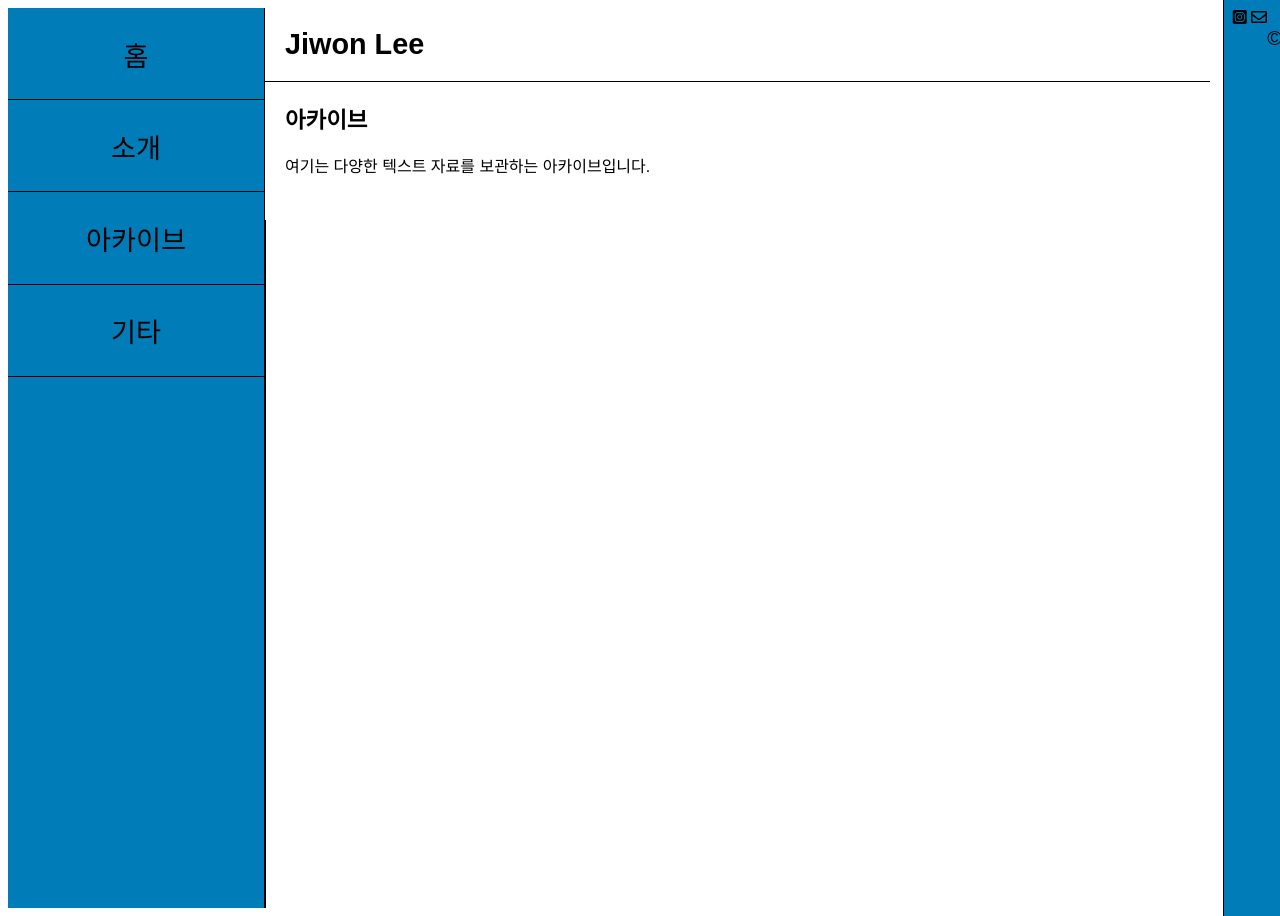
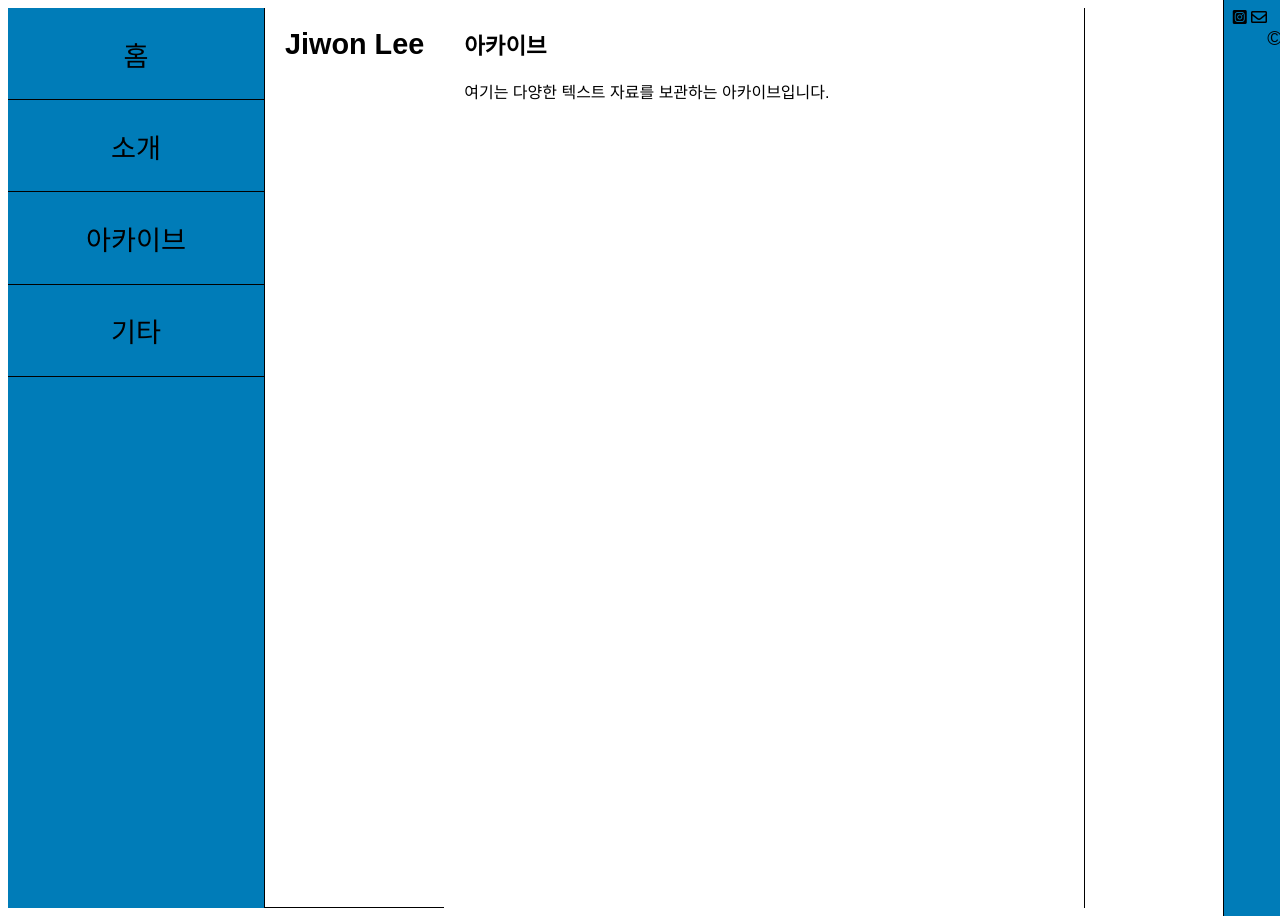
Before and after one commit to LfayeJ/archives, a Jekyll site: the page built from index.html, in a window 1280 px wide. Built offline with Jekyll 4.4.1, drawn with Linux system fonts in a browser that asks for light colours; some web fonts are replaced.

Commit message:
Update styles.css

```diff
--- a/assets/css/styles.css
+++ b/assets/css/styles.css
@@ -126,8 +126,9 @@
   width: 77vw; !important;
   flex: 1;
   display: flex;
-  flex-direction: column;
+  flex-direction: row; /* Ensure children are laid out in a row */
   background-color: #fff;
+  box-sizing: border-box;
 }
 
 .primary-content, .content {
@@ -157,7 +158,7 @@
 }
 
 #search-bar {
-  margin: 32px auto;
+  margin: 10px auto;
   border: 1px solid #ccc;
   border-radius: 20px;
 }
```
